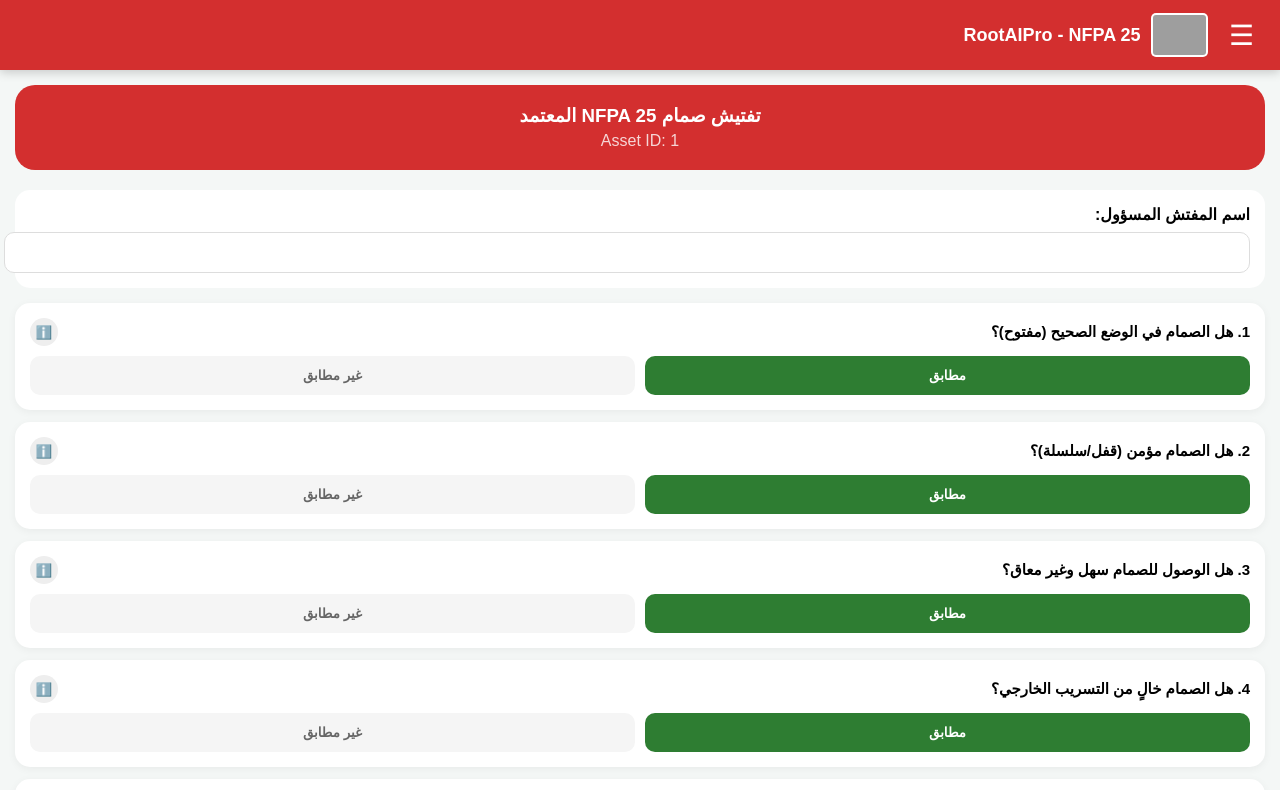
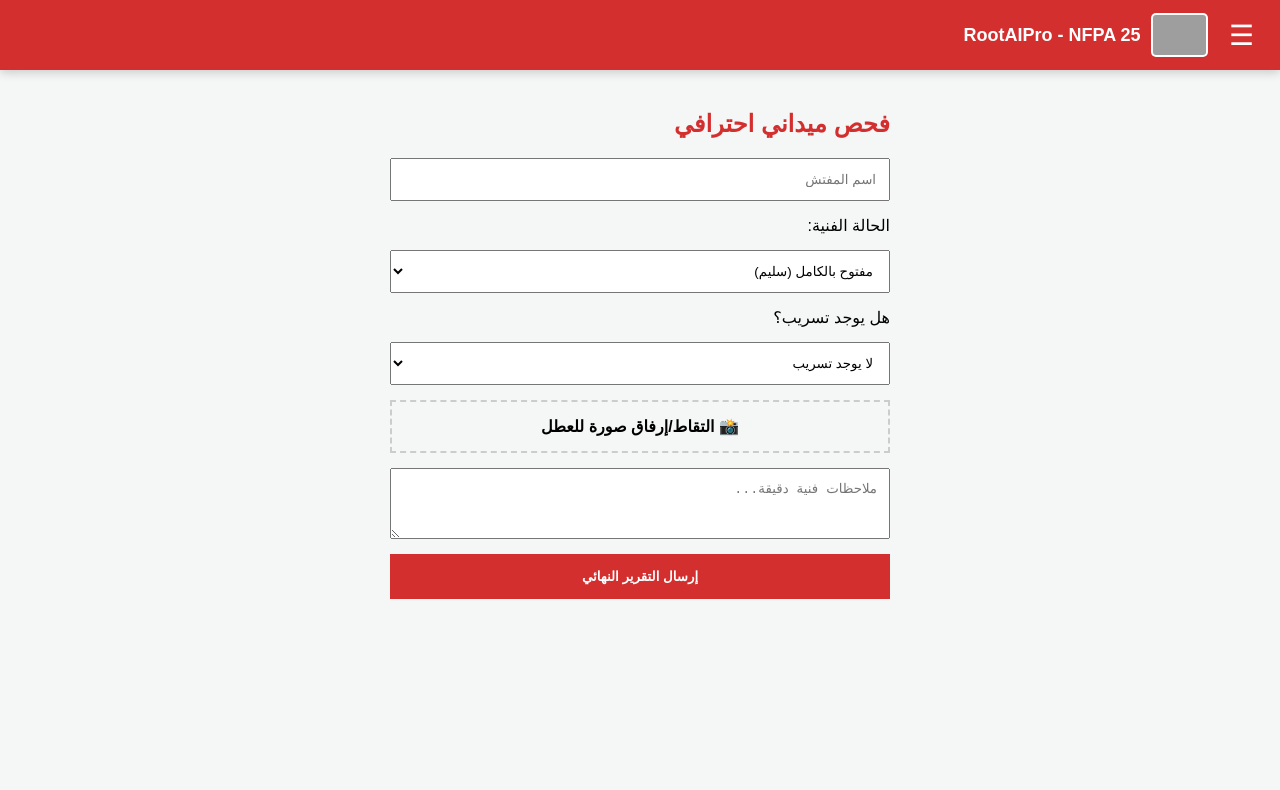
Before and after one commit to rootaipro-svg/nfpa-core2, a Next.js app: page /inspect/1 in a window 1280 px wide. Shown: the top 790 px of the page. Built offline with nearby package versions, Linux system fonts and the light colour scheme; grey boxes are pictures that could not be loaded.

Commit message:
Update page.tsx

```diff
--- a/app/inspect/[id]/page.tsx
+++ b/app/inspect/[id]/page.tsx
@@ -1,106 +1,96 @@
 'use client'
-import React, { useState, useEffect } from 'react';
+import React, { useState } from 'react';
 import { useParams } from 'next/navigation';
 import { createClient } from '@supabase/supabase-js';
 
-export default function NFPA25ComprehensiveInspector() {
+export default function ProfessionalInspection() {
     const params = useParams();
-    const valveId = params?.id;
+    const valveIdFromQR = params?.id;
+
+    const [inspectorName, setInspectorName] = useState('');
+    const [isFullyOpen, setIsFullyOpen] = useState(true);
+    const [hasLeaks, setHasLeaks] = useState(false);
+    const [notes, setNotes] = useState('');
+    const [imageFile, setImageFile] = useState<File | null>(null);
     const [loading, setLoading] = useState(false);
-    const [showHelp, setShowHelp] = useState<string | null>(null);
-
-    // الحالة الكاملة لمتطلبات NFPA 25 (Chapter 13)
-    const [formData, setFormData] = useState({
-        inspector: '',
-        isOpen: true,           // NFPA 25 13.3.2.1
-        isLocked: true,         // NFPA 25 13.3.2.1.1
-        noLeaks: true,          // NFPA 25 13.3.2.1.3
-        hasTag: true,           // NFPA 25 13.3.2.1.8
-        isAccessible: true,     // NFPA 25 13.3.2.1.2
-        signageOk: true,        // NFPA 25 13.3.2.1.5
-        noDamage: true,         // الحالة العامة للهيكل والطلاء
-        notes: ''
-    });
 
     const supabase = createClient('https://uysfhchahbayozbisppy.supabase.co', 'sb_publishable_T03nYMwpGp1uXXTPLqx_1Q_JnzMuqML');
 
-    const handleSave = async (e: any) => {
+    const handleInspect = async (e: any) => {
         e.preventDefault();
         setLoading(true);
 
         try {
-            const { data: v } = await supabase.from('fire_valves').select('id').eq('valve_number', valveId).single();
+            let photoUrl = '';
 
-            if (!v) throw new Error("الصمام غير مسجل في النظام");
+            // 1. رفع الصورة أولاً إذا وجدت
+            if (imageFile) {
+                const fileName = `${Date.now()}-${valveIdFromQR}.jpg`;
+                const { data: uploadData, error: uploadError } = await supabase.storage
+                    .from('inspection-photos')
+                    .upload(fileName, imageFile);
 
-            const { error } = await supabase.from('valve_inspections').insert([{
-                valve_id: v.id,
-                inspector_name: formData.inspector,
-                inspection_date: new Date().toISOString(),
-                is_fully_open: formData.isOpen,
-                is_locked_or_supervised: formData.isLocked,
-                has_leaks: !formData.noLeaks,
-                has_identification: formData.hasTag,
-                is_accessible: formData.isAccessible,
-                signage_ok: formData.signageOk,
-                notes: formData.notes
+                if (uploadError) throw uploadError;
+
+                const { data: publicUrlData } = supabase.storage
+                    .from('inspection-photos')
+                    .getPublicUrl(fileName);
+                photoUrl = publicUrlData.publicUrl;
+            }
+
+            // 2. البحث عن الـ UUID للصمام
+            const { data: valveData } = await supabase.from('fire_valves').select('id').eq('valve_number', valveIdFromQR).single();
+
+            // 3. حفظ التقرير مع رابط الصورة
+            const { error: insertError } = await supabase.from('valve_inspections').insert([{
+                valve_id: valveData?.id,
+                inspector_name: inspectorName,
+                is_fully_open: isFullyOpen,
+                has_leaks: hasLeaks,
+                notes: notes,
+                photo_url: photoUrl // حفظ الرابط هنا
             }]);
 
-            if (error) throw error;
-            alert("✅ تم إرسال تقرير الامتثال بنجاح");
+            if (insertError) throw insertError;
+            alert("تم إرسال التقرير مع الصورة بنجاح!");
         } catch (err: any) {
-            alert("❌ خطأ: " + err.message);
+            alert("خطأ: " + err.message);
         }
         setLoading(false);
     };
 
-    // مكوّن السؤال الذكي
-    const CheckItem = ({ id, label, value, setter, tip }: any) => (
-        <div style={{ background: '#fff', padding: '15px', borderRadius: '15px', marginBottom: '12px', boxShadow: '0 2px 8px rgba(0,0,0,0.05)' }}>
-            <div style={{ display: 'flex', justifyContent: 'space-between', alignItems: 'center', marginBottom: '10px' }}>
-                <span style={{ fontWeight: 'bold', fontSize: '15px' }}>{label}</span>
-                <button type="button" onClick={() => setShowHelp(showHelp === id ? null : id)} style={{ background: '#eee', border: 'none', borderRadius: '50%', width: '28px', height: '28px' }}>ℹ️</button>
-            </div>
-            {showHelp === id && <p style={{ fontSize: '12px', color: '#d32f2f', background: '#fff9c4', padding: '10px', borderRadius: '8px' }}>{tip}</p>}
-            <div style={{ display: 'flex', gap: '10px' }}>
-                <button type="button" onClick={() => setter(true)} style={{ flex: 1, padding: '12px', borderRadius: '10px', border: 'none', background: value ? '#2e7d32' : '#f5f5f5', color: value ? '#fff' : '#666', fontWeight: 'bold' }}>مطابق</button>
-                <button type="button" onClick={() => setter(false)} style={{ flex: 1, padding: '12px', borderRadius: '10px', border: 'none', background: !value ? '#c62828' : '#f5f5f5', color: !value ? '#fff' : '#666', fontWeight: 'bold' }}>غير مطابق</button>
-            </div>
-        </div>
-    );
+    return (
+        <div style={{ padding: '20px', direction: 'rtl', maxWidth: '500px', margin: 'auto' }}>
+            <h2 style={{ color: '#d32f2f' }}>فحص ميداني احترافي</h2>
+            <form onSubmit={handleInspect} style={{ display: 'flex', flexDirection: 'column', gap: '15px' }}>
+                <input required placeholder="اسم المفتش" style={{ padding: '12px' }} onChange={e => setInspectorName(e.target.value)} />
 
-    return (
-        <div style={{ padding: '15px', direction: 'rtl', backgroundColor: '#f4f7f6', minHeight: '100vh' }}>
-            <div style={{ background: '#d32f2f', color: 'white', padding: '20px', borderRadius: '20px', marginBottom: '20px', textAlign: 'center' }}>
-                <h3 style={{ margin: 0 }}>تفتيش صمام NFPA 25 المعتمد</h3>
-                <div style={{ marginTop: '5px', opacity: 0.8 }}>Asset ID: {valveId}</div>
-            </div>
+                <label>الحالة الفنية:</label>
+                <select style={{ padding: '12px' }} onChange={e => setIsFullyOpen(e.target.value === 'true')}>
+                    <option value="true">مفتوح بالكامل (سليم)</option>
+                    <option value="false">يوجد ملاحظات/مغلق</option>
+                </select>
 
-            <form onSubmit={handleSave}>
-                <div style={{ background: '#fff', padding: '15px', borderRadius: '15px', marginBottom: '15px' }}>
-                    <label style={{ fontWeight: 'bold', display: 'block', marginBottom: '8px' }}>اسم المفتش المسؤول:</label>
-                    <input required style={{ width: '100%', padding: '12px', borderRadius: '10px', border: '1px solid #ddd' }} onChange={e => setFormData({ ...formData, inspector: e.target.value })} />
+                <label>هل يوجد تسريب؟</label>
+                <select style={{ padding: '12px' }} onChange={e => setHasLeaks(e.target.value === 'true')}>
+                    <option value="false">لا يوجد تسريب</option>
+                    <option value="true">يوجد تسريب (Needs Repair)</option>
+                </select>
+
+                {/* زر إرفاق الصورة */}
+                <div style={{ border: '2px dashed #ccc', padding: '15px', textAlign: 'center' }}>
+                    <label style={{ cursor: 'pointer', fontWeight: 'bold' }}>
+                        📸 التقاط/إرفاق صورة للعطل
+                        <input type="file" accept="image/*" capture="environment" style={{ display: 'none' }}
+                        onChange={e => setImageFile(e.target.files ? e.target.files[0] : null)} />
+                    </label>
+                    {imageFile && <p style={{ color: 'green', fontSize: '12px' }}>تم اختيار: {imageFile.name}</p>}
                 </div>
 
-                <CheckItem id="isOpen" label="1. هل الصمام في الوضع الصحيح (مفتوح)؟" value={formData.isOpen} setter={(v:any) => setFormData({...formData, isOpen: v})} tip="يجب التأكد من أن الصمام مفتوح بالكامل لضمان مرور المياه وقت الطوارئ." />
+                <textarea placeholder="ملاحظات فنية دقيقة..." rows={3} style={{ padding: '12px' }} onChange={e => setNotes(e.target.value)} />
 
-                <CheckItem id="isLocked" label="2. هل الصمام مؤمن (قفل/سلسلة)؟" value={formData.isLocked} setter={(v:any) => setFormData({...formData, isLocked: v})} tip="يتطلب المعيار قفل الصمام لمنع العبث أو الإغلاق العرضي." />
-
-                <CheckItem id="isAccessible" label="3. هل الوصول للصمام سهل وغير معاق؟" value={formData.isAccessible} setter={(v:any) => setFormData({...formData, isAccessible: v})} tip="يجب أن يكون الصمام متاحاً للمكافحة في أي وقت بدون عوائق." />
-
-                <CheckItem id="noLeaks" label="4. هل الصمام خالٍ من التسريب الخارجي؟" value={formData.noLeaks} setter={(v:any) => setFormData({...formData, noLeaks: v})} tip="أي تسريب قد يضعف ضغط المنظومة ويؤثر على الأداء." />
-
-                <CheckItem id="hasTag" label="5. هل توجد لوحة تعريفية واضحة (Tag)؟" value={formData.hasTag} setter={(v:any) => setFormData({...formData, hasTag: v})} tip="يجب توضيح نوع المنظومة والمنطقة التي يتحكم بها الصمام." />
-
-                <CheckItem id="signage" label="6. هل اللوحات الإرشادية موجودة وسليمة؟" value={formData.signageOk} setter={(v:any) => setFormData({...formData, signageOk: v})} tip="اللوحات التي ترشد لموقع الصمام في الحالات الطارئة." />
-
-                <div style={{ background: '#fff', padding: '15px', borderRadius: '15px', marginBottom: '15px' }}>
-                    <label style={{ fontWeight: 'bold', display: 'block', marginBottom: '8px' }}>ملاحظات الحالة الفيزيائية (الصدأ/الطلاء):</label>
-                    <textarea rows={3} style={{ width: '100%', padding: '12px', border: '1px solid #ddd', borderRadius: '10px' }} onChange={e => setFormData({ ...formData, notes: e.target.value })} />
-                </div>
-
-                <button type="submit" disabled={loading} style={{ width: '100%', padding: '20px', background: '#d32f2f', color: 'white', border: 'none', borderRadius: '15px', fontWeight: 'bold', fontSize: '18px', marginBottom: '40px' }}>
-                    {loading ? 'جاري الاعتماد...' : 'حفظ تقرير الامتثال النهائي'}
+                <button type="submit" disabled={loading} style={{ padding: '15px', background: '#d32f2f', color: '#fff', border: 'none', fontWeight: 'bold' }}>
+                    {loading ? 'جاري الرفع والحفظ...' : 'إرسال التقرير النهائي'}
                 </button>
             </form>
         </div>
```
